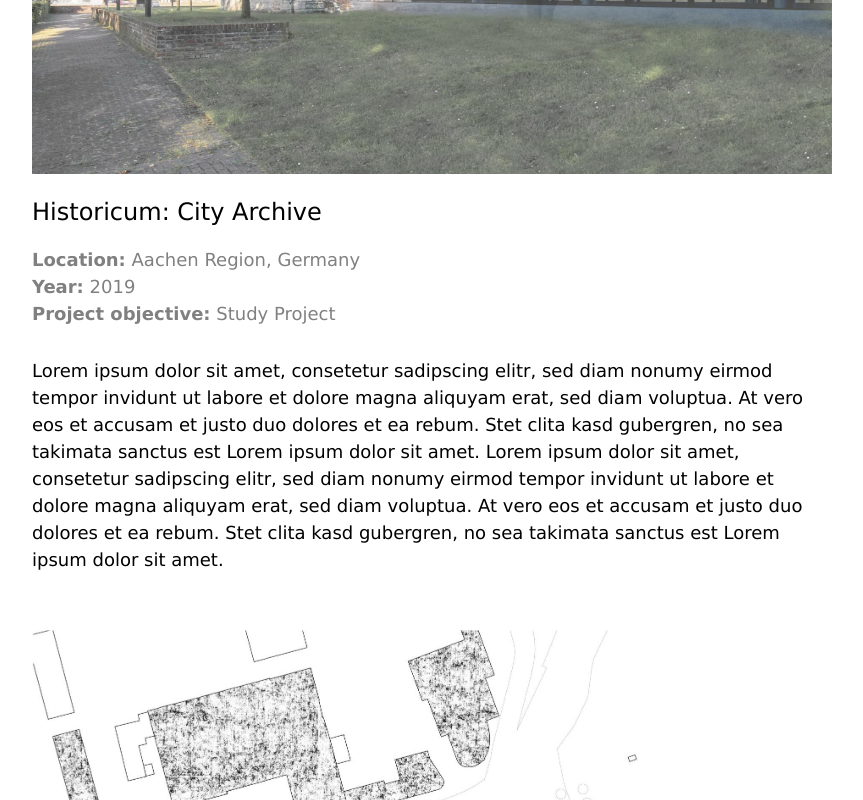
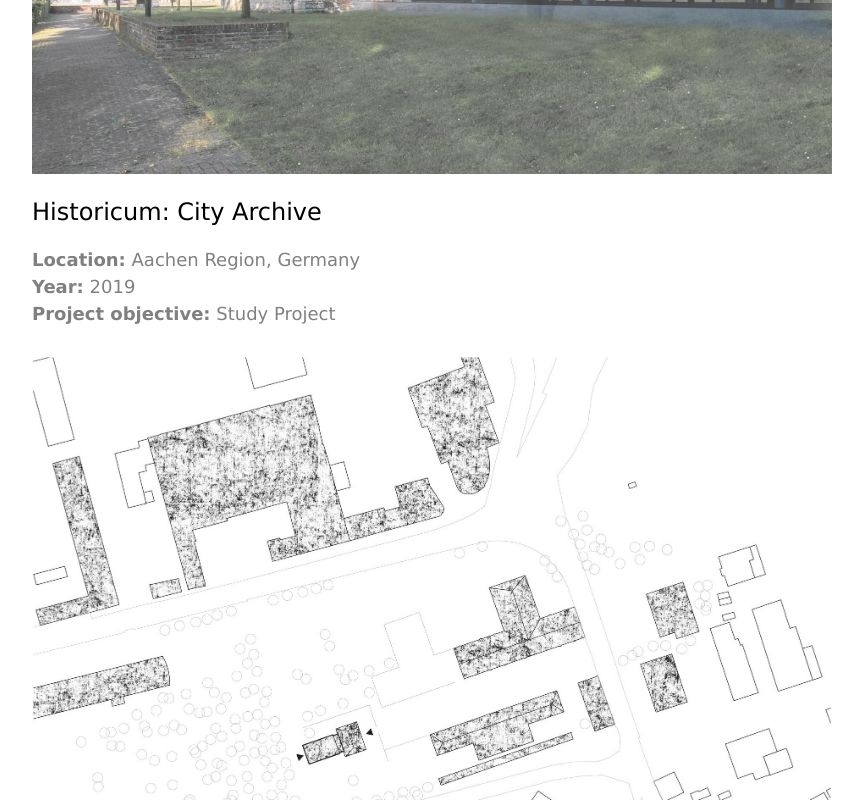
Before and after one commit to fb-portfolio/fb-portfolio.github.io, a plain HTML site: page projects/historicum/index.html in a window 1280 px wide. Shown: the part 427-1227 px from the top of the page, without its empty margins (208-1071 px from the left). Drawn offline with Linux system fonts and the light colour scheme.

Commit message:
Update index.html

```diff
--- a/projects/historicum/index.html
+++ b/projects/historicum/index.html
@@ -51,16 +51,7 @@
 
 
 
-        <p class="project-text">
-            Lorem ipsum dolor sit amet, consetetur sadipscing elitr, sed diam nonumy eirmod tempor invidunt ut labore et
-            dolore magna aliquyam erat, sed diam voluptua. At vero eos et accusam et justo duo dolores et ea rebum. Stet
-            clita kasd gubergren, no sea takimata sanctus est Lorem ipsum dolor sit amet. Lorem ipsum dolor sit amet,
-            consetetur sadipscing elitr, sed diam nonumy eirmod tempor invidunt ut labore et dolore magna aliquyam erat,
-            sed diam voluptua. At vero eos et accusam et justo duo dolores et ea rebum. Stet clita kasd gubergren, no
-            sea takimata sanctus est Lorem ipsum dolor sit amet.
-            <br>
-            <br>
-        </p>
+        <p class="project-text"></p>
 
 
 
```
